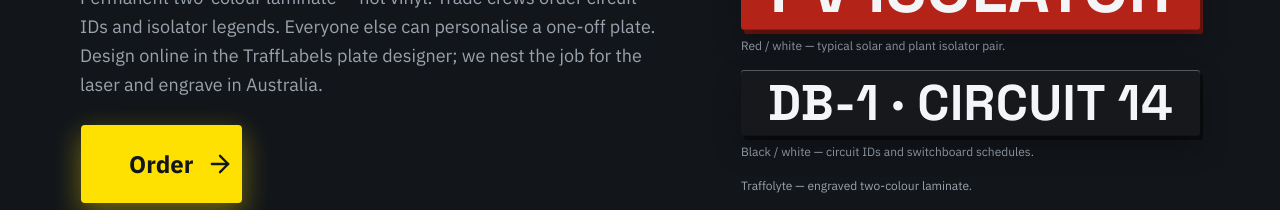
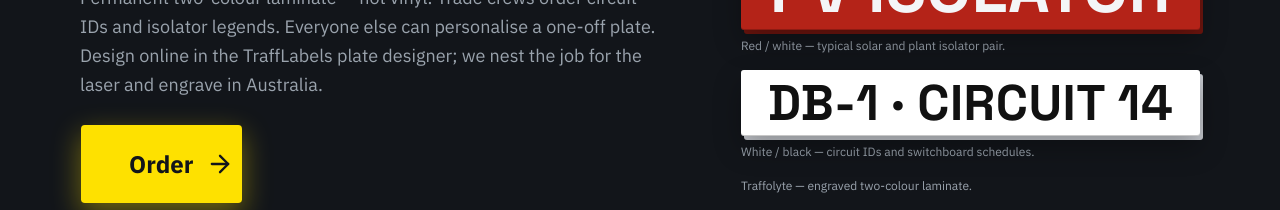
Before and after one commit to GolfChariotsMike/traffolab, a Next.js app: page / in a window 1280 px wide. Shown: the part 319-529 px from the top of the page. Built offline with nearby package versions, Linux system fonts and the light colour scheme; no server answers.

Commit message:
Make the hero's bottom sample white with black type
DB-1 · Circuit 14 was a black face with white lettering. It now uses
the white / black Traffolyte pair so the engraved legend reads black
on white.

Co-authored-by: GolfChariotsMike <GolfChariotsMike@users.noreply.github.com>

```diff
--- a/components/home-hero.tsx
+++ b/components/home-hero.tsx
@@ -49,8 +49,8 @@ export function HomeHero() {
           />
           <LaminatePlate
             legend="DB-1 · Circuit 14"
-            palette="black-white"
-            caption="Black / white — circuit IDs and switchboard schedules."
+            palette="white-black"
+            caption="White / black — circuit IDs and switchboard schedules."
             className="[&_figcaption]:text-haze"
           />
           <p className="text-xs leading-relaxed text-haze">
--- a/components/laminate-plate.tsx
+++ b/components/laminate-plate.tsx
@@ -10,6 +10,11 @@ const palettes = {
     face: "#16181C",
     core: "#F4F5F7",
     edge: "#0B0C0E",
+  },
+  "white-black": {
+    face: "#FFFFFF",
+    core: "#111111",
+    edge: "#C5C8CE",
   },
   "red-white": {
     face: "#B42318",
```
